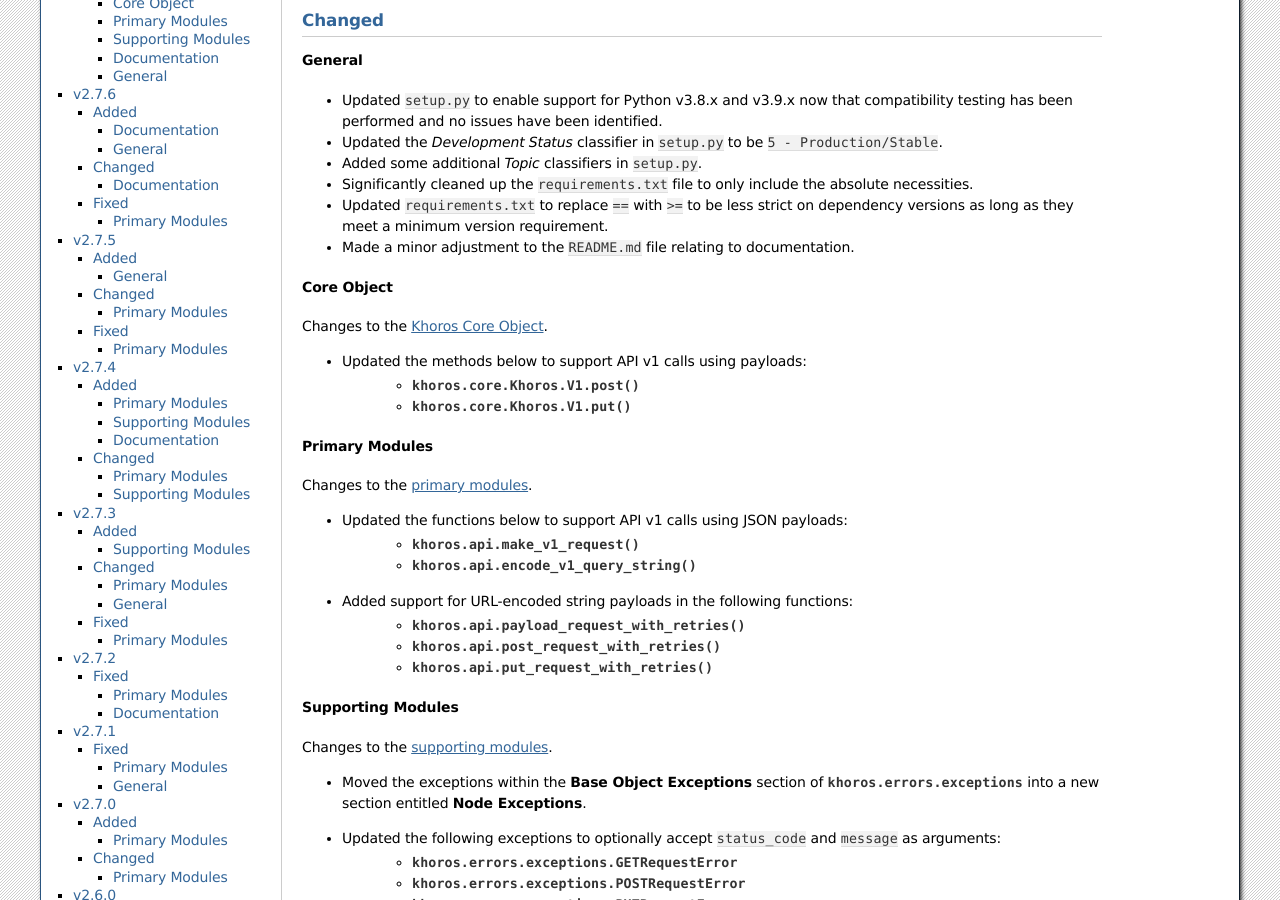
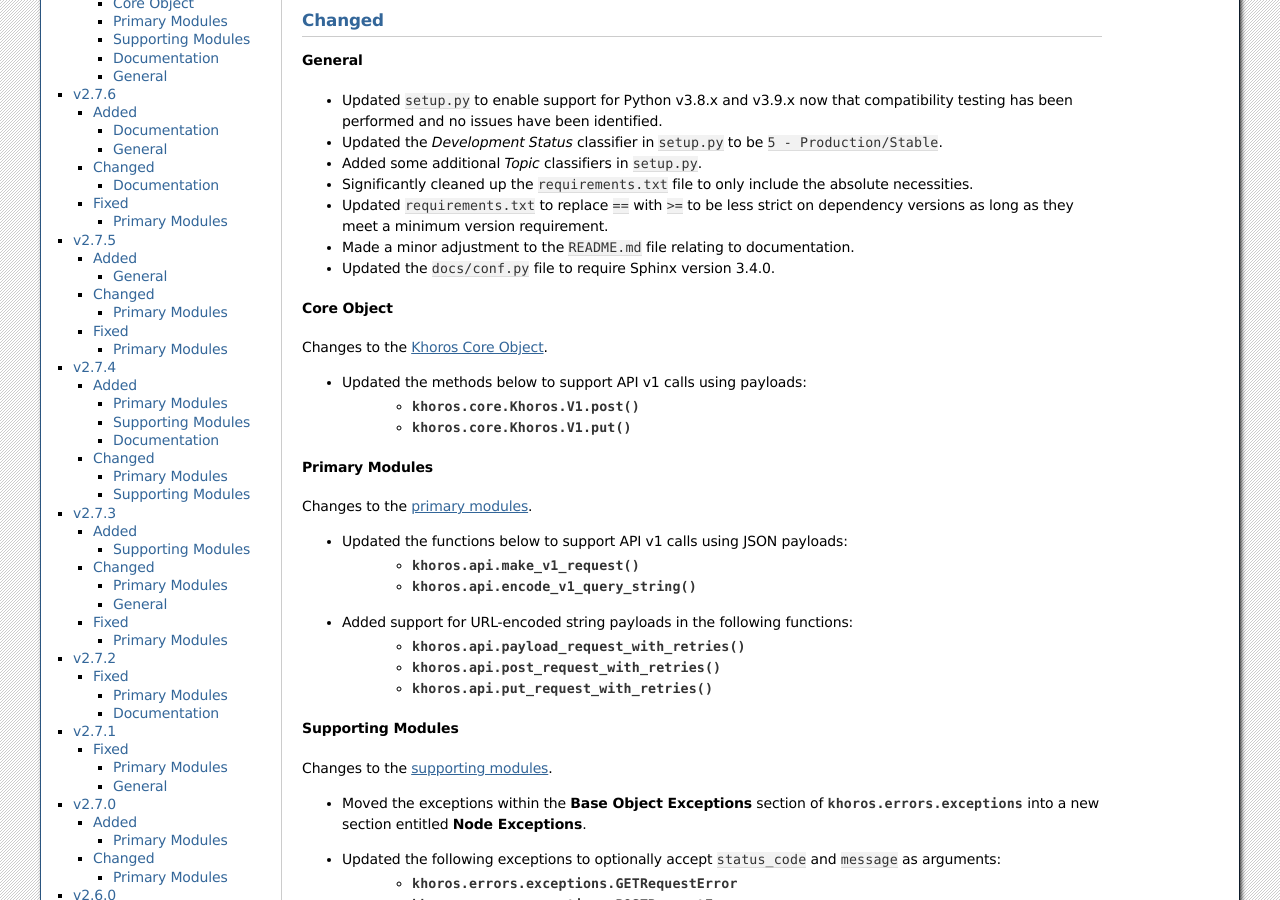
Before and after one commit to jeffshurtliff/khoros, a Sphinx documentation site: the page built from docs/changelog.rst, in a window 1280 px wide and 900 px high, scrolled down 1000 px. Built offline with Sphinx 7.4.7, drawn with Linux system fonts in a browser that asks for light colours.

Commit message:
Updated docs/conf.py to require Sphinx v3.4.0

```diff
--- a/docs/changelog.rst
+++ b/docs/changelog.rst
@@ -62,6 +62,7 @@
 * Updated ``requirements.txt`` to replace ``==`` with ``>=`` to be less strict on dependency versions
   as long as they meet a minimum version requirement.
 * Made a minor adjustment to the ``README.md`` file relating to documentation.
+* Updated the ``docs/conf.py`` file to require Sphinx version 3.4.0.
 
 Core Object
 -----------
--- a/docs/conf.py
+++ b/docs/conf.py
@@ -36,7 +36,7 @@
 
 # If your documentation needs a minimal Sphinx version, state it here.
 #
-needs_sphinx = '2.2.1'
+needs_sphinx = '3.4.0'
 
 # Add any Sphinx extension module names here, as strings. They can be
 # extensions coming with Sphinx (named 'sphinx.ext.*') or your custom
```
